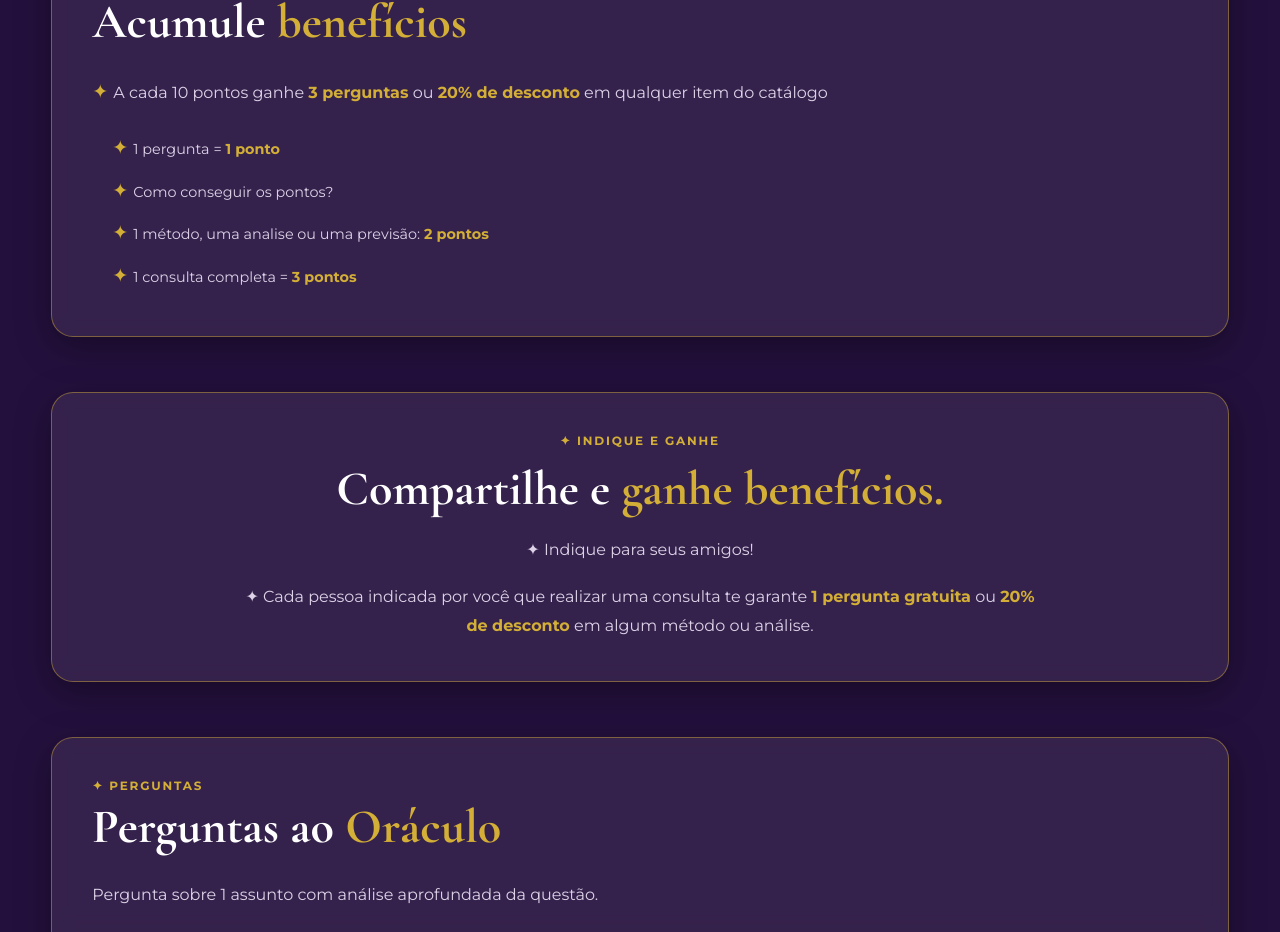
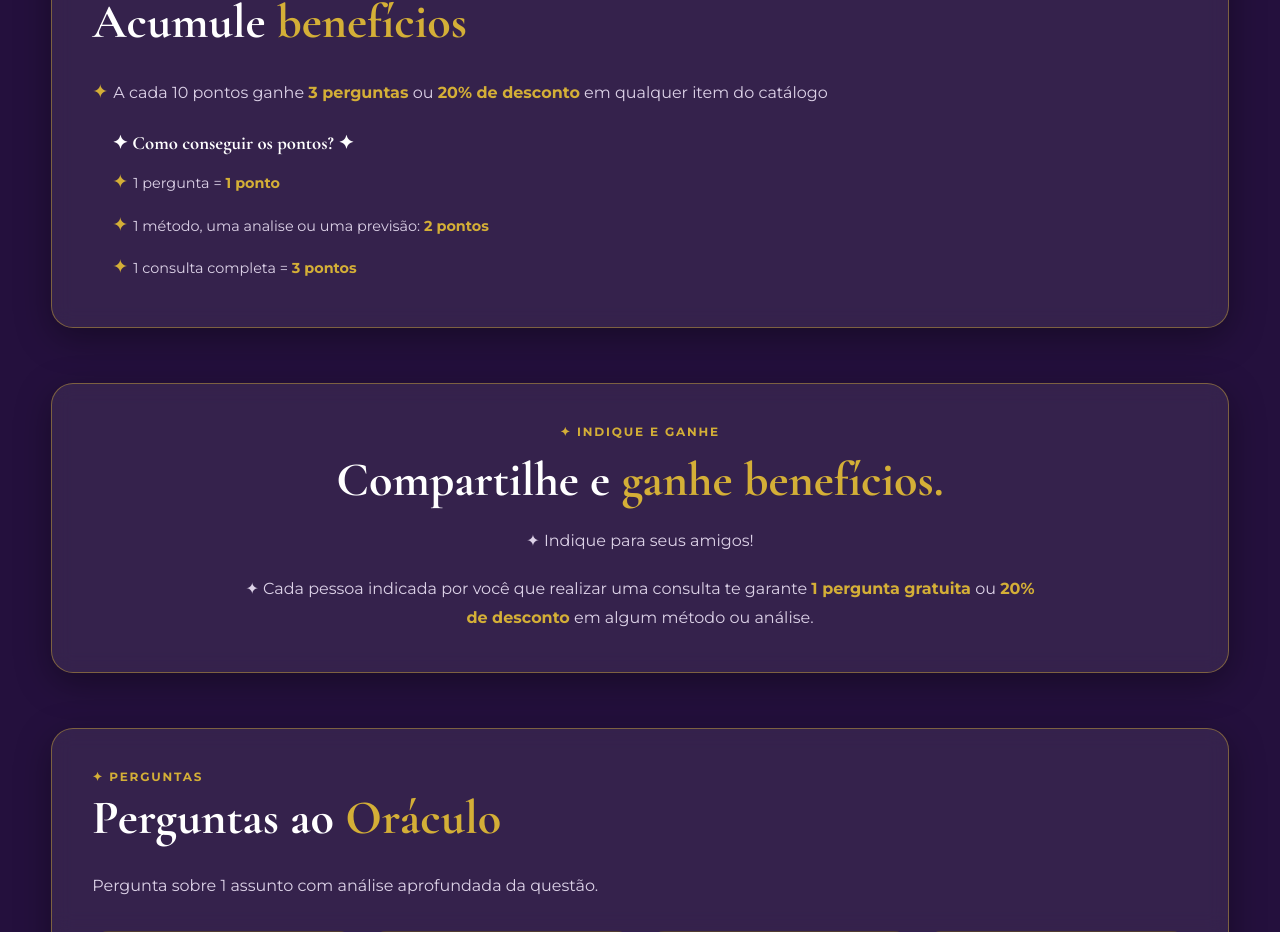
Before and after one commit to SkYantS28/site_ellecartomante, a React (Vite) app: page /#/catalogo in a window 1280 px wide. Shown: the part 1060-1992 px from the top of the page. Built offline with nearby package versions, Linux system fonts and the light colour scheme.

Commit message:
Add section on how to earn points in Catalogo

```diff
--- a/src/pages/Catalogo.jsx
+++ b/src/pages/Catalogo.jsx
@@ -157,13 +157,15 @@ export default function Catalogo() {
           </div>
 
           <div className="fidelity-details">
+            <h3>
+              <span>✦ </span>
+              Como conseguir os pontos?
+              <span> ✦</span>
+            </h3>
+
             <p>
               <span>✦ </span>
               1 pergunta = <strong>1 ponto</strong>
-            </p>
-            <p>
-              <span>✦ </span>
-              Como conseguir os pontos?
             </p>
 
             <p>
```
